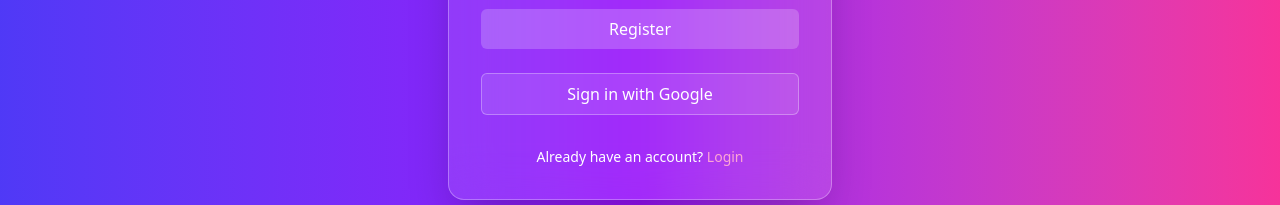
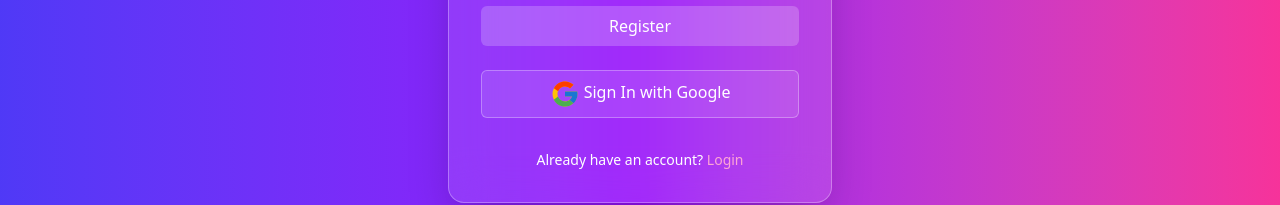
Before and after one commit to shuvoredsky/Event-explore, a React (Vite) app: page /register in a window 1280 px wide. Shown: the part 558-763 px from the top of the page. Built offline with nearby package versions, Linux system fonts and the light colour scheme; no server answers.

Commit message:
google signin method update

```diff
--- a/src/Pages/Register.jsx
+++ b/src/Pages/Register.jsx
@@ -6,6 +6,7 @@
 import { AuthContext } from "../Provider/AuthProvider";
 import { toast, ToastContainer } from "react-toastify";
 import "react-toastify/dist/ReactToastify.css";
+import { FcGoogle } from "react-icons/fc";
 
 const Register = () => {
   const { createUser, setUser, updateUser } = useContext(AuthContext);
@@ -134,10 +135,10 @@
           </button>
           <button
             type="button"
-            className="w-full cursor-pointer mt-2 bg-white/10 hover:bg-white/20 py-2 rounded-md text-white border border-white/30 transition"
+            className="w-full mx-auto cursor-pointer mt-2 bg-white/10 hover:bg-white/20 py-2 rounded-md text-white border border-white/30 "
             onClick={handleGoogleSignIn}
           >
-            Sign in with Google
+            <FcGoogle className="inline" size={30} /> Sign In with Google
           </button>
           <p className="text-center text-sm mt-4">
             Already have an account?{" "}
```
